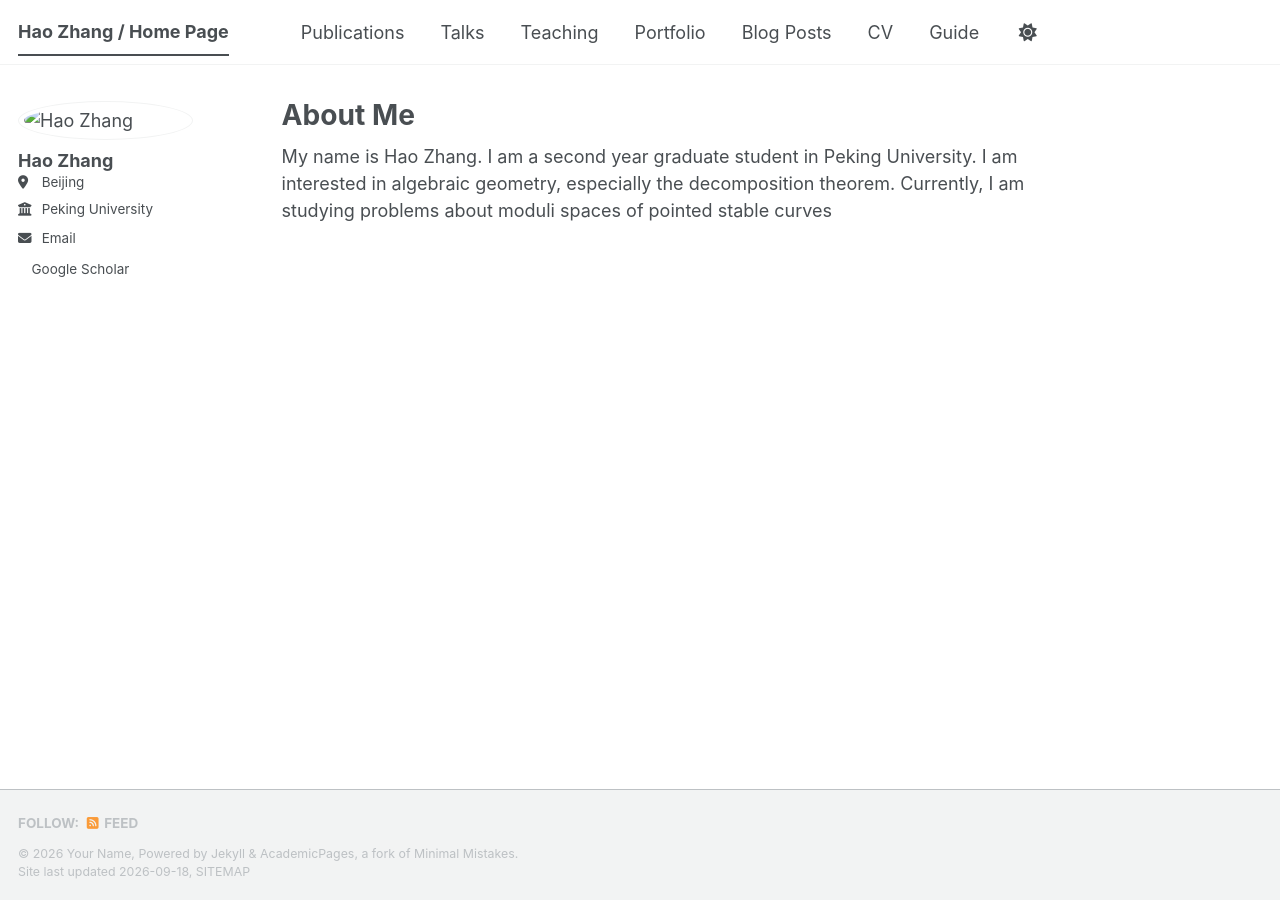
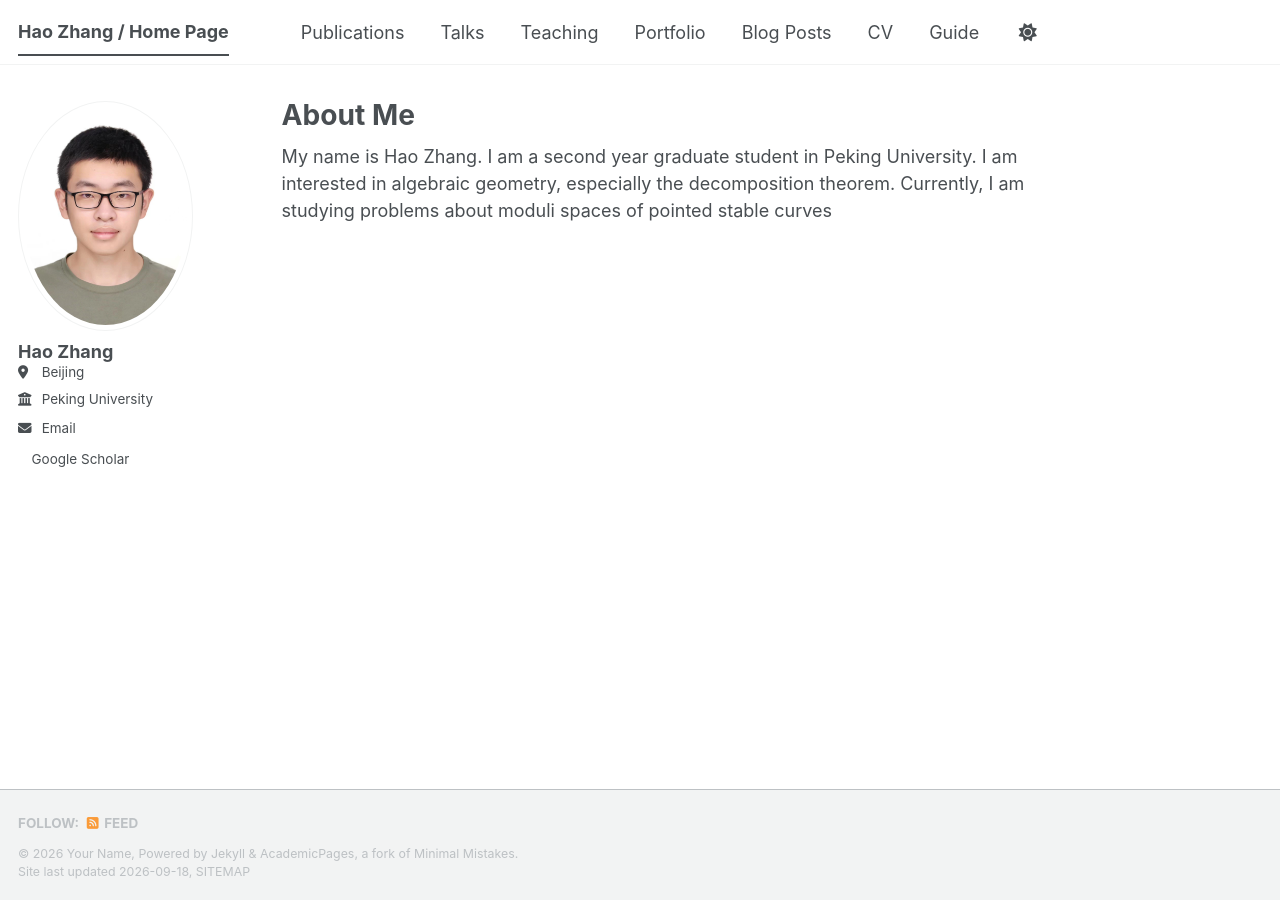
Before and after one commit to HaozhangPKU/HaozhangPKU.github.io, a Jekyll site: the page built from _pages/about.md, in a window 1280 px wide. Built offline with Jekyll 4.4.1, drawn with Linux system fonts in a browser that asks for light colours; a style sheet for code colours, icons or effects is not loaded.

Commit message:
Update _config.yml

```diff
--- a/_config.yml
+++ b/_config.yml
@@ -23,7 +23,7 @@ repository               : "HaozhangPKU.github.io"
 #               Additional customization can be done by editing /_includes/author-profile.html
 author:
   # Biographic information
-  avatar           : "images/Photo.jpg"
+  avatar           : "Photo.png"
   name             : "Hao Zhang"
   pronouns         : # example: "she/her"
   bio              : #"Short biography for the left-hand sidebar"
```
